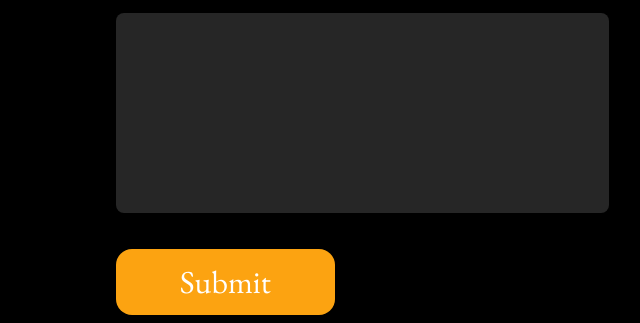
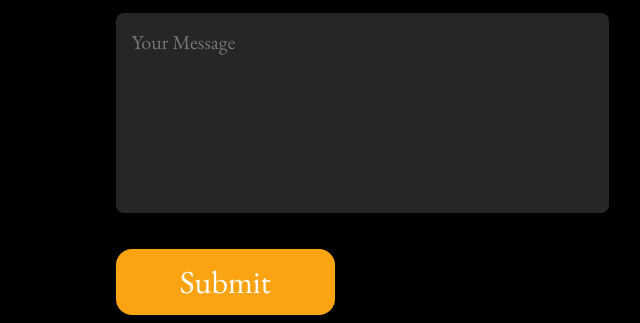
Before and after one commit to nithin6743/PORTFOLIO_WEBSITE, a plain HTML site: page index.html in a window 1280 px wide. Shown: the part 3145-3468 px from the top of the page, 551-1191 px from the left. Drawn offline with nearby package versions, Linux system fonts and the light colour scheme.

Commit message:
root change

```diff
--- a/index.html
+++ b/index.html
@@ -408,8 +408,7 @@
                 type="email"
                 placeholder="Your Email"
                 required />
-              <textarea name="message" rows="6" placeholder="Your Message">
-              </textarea>
+              <textarea name="message"  placeholder="Your Message"></textarea>
 
               <button type="submit">Submit</button>
             </form>
--- a/styles.css
+++ b/styles.css
@@ -501,7 +501,6 @@ textarea {
   border-radius: 1vh;
   resize: none;
 }
-
 .contactForm textarea {
   width: 100%;
   height: 25vh;
```
